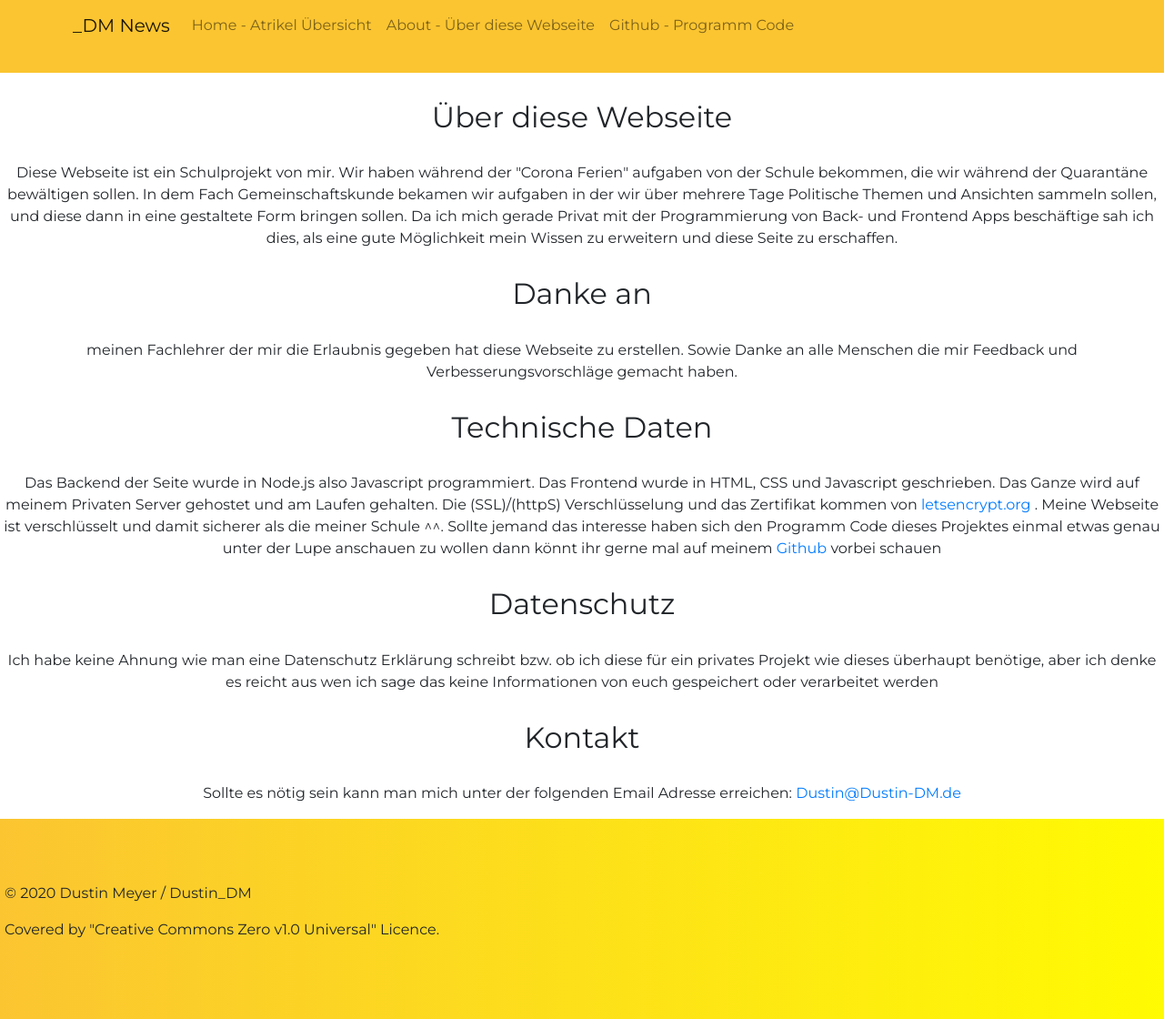
After one commit to DustdevDM/GK-School-Projekt, a Node project: template views/about.ejs in a window 1280 px wide. The commit adds this page. Shown: the whole page at 91% size. Run offline with Node 20 templates, Linux system fonts and the light colour scheme; the template is opened without the code that fills it, so the values that code supplies are empty; some libraries are stand-ins or nearby versions.

Commit message:
Add Artikel Page, About Page, Better Pics

```diff
--- a/public/css/style.css
+++ b/public/css/style.css
@@ -102,3 +102,32 @@ img {
     background-image: linear-gradient(to right, #7bfb31 0%, #02ff41 100%);
     text-decoration: none;
 }
+
+.artimg{
+    margin: 30px;
+    width: 1080;
+}
+
+.artimg img {
+    border-radius: 30px;
+}
+.title {
+    margin-top: 30px;
+text-align: center;
+}
+
+.arttext {
+    margin: 30px;
+}
+
+.artquelle {
+    color: gray;
+    text-decoration: none;
+    align-items: center;
+
+}
+
+.artquelle:hover {
+    color: #fbc531;
+    text-decoration: underline;
+}
--- /dev/null
+++ b/views/about.ejs
@@ -0,0 +1,39 @@
+<h2 class="title">
+    Über diese Webseite
+</h2>
+
+<p class="title">
+    Diese Webseite ist ein Schulprojekt von mir. Wir haben während der "Corona Ferien" aufgaben von der Schule bekommen, die wir während der Quarantäne bewältigen sollen. In dem Fach Gemeinschaftskunde bekamen wir aufgaben in der wir über mehrere Tage Politische Themen und Ansichten sammeln sollen, und diese dann in eine gestaltete Form bringen sollen. Da ich mich gerade Privat mit der Programmierung von Back- und Frontend Apps beschäftige sah ich dies, als eine gute Möglichkeit mein Wissen zu erweitern und diese Seite zu erschaffen.
+</p>
+
+<h2 class="title">
+    Danke an
+</h2>
+
+<p class="title">
+    meinen Fachlehrer der mir die Erlaubnis gegeben hat diese Webseite zu erstellen. Sowie Danke an alle Menschen die mir Feedback und Verbesserungsvorschläge gemacht haben.</p>
+
+
+    <h2 class="title">
+        Technische Daten
+    </h2>
+
+    <p class="title">
+        Das Backend der Seite wurde in Node.js also Javascript programmiert. Das Frontend wurde in HTML, CSS und Javascript geschrieben. Das Ganze wird auf meinem Privaten Server gehostet und am Laufen gehalten. Die (SSL)/(httpS) Verschlüsselung und das Zertifikat kommen von <a href="https://letsencrypt.org/de">letsencrypt.org</a> . Meine Webseite ist verschlüsselt und damit sicherer als die meiner Schule ^^. Sollte jemand das interesse haben sich den Programm Code dieses Projektes einmal etwas genau unter der Lupe anschauen zu wollen dann könnt ihr gerne mal auf meinem <a href="https://github.com/DustinDEV2more/GK-School-Projekt">Github</a> vorbei schauen
+    </p>
+
+    <h2 class="title">
+        Datenschutz
+    </h2>
+
+    <p class="title">
+        Ich habe keine Ahnung wie man eine Datenschutz Erklärung schreibt bzw. ob ich diese für ein privates Projekt wie dieses überhaupt benötige, aber ich denke es reicht aus wen ich sage das keine Informationen von euch gespeichert oder verarbeitet werden
+    </p>
+
+    <h2 class="title">
+        Kontakt
+    </h2>
+
+    <p class="title">
+        Sollte es nötig sein kann man mich unter der folgenden Email Adresse erreichen: <a href="mailto:Dustin@Dustin-DM.de">Dustin@Dustin-DM.de</a>
+    </p>
--- a/views/index.ejs
+++ b/views/index.ejs
@@ -15,7 +15,7 @@
         <div class="news_date"><span><%= n.date %></span></div>
         <h2 class="news_title"><%= n.t %> </h2>
         <p class="news_prewtext"><%= n.prevtxt %> [...]</p>
-        <a href="/<%= n.id %>" class="news_cta">Artikel öffnen [NOCH IN ARBEIT]</a>
+        <a href="news/<%= n.id %>" class="news_cta">Artikel öffnen</a>
     </div>
 </div>
 <% }) %>
--- a/views/layout.ejs
+++ b/views/layout.ejs
@@ -8,7 +8,7 @@
 
 		<!-- SRC -->
 	<script src="https://kit.fontawesome.com/948add3e8f.js" crossorigin="anonymous"></script>
-    <link href="css/style.css" rel="stylesheet">
+    <link href="/css/style.css" rel="stylesheet">
     <link rel="stylesheet" href="https://stackpath.bootstrapcdn.com/bootstrap/4.4.1/css/bootstrap.min.css" integrity="sha384-Vkoo8x4CGsO3+Hhxv8T/Q5PaXtkKtu6ug5TOeNV6gBiFeWPGFN9MuhOf23Q9Ifjh" crossorigin="anonymous">
     <!-- <link href="css/responsive.css" rel="stylesheet"> -->
 
@@ -16,7 +16,7 @@
     <script src="https://code.jquery.com/jquery-3.4.1.slim.min.js" integrity="sha384-J6qa4849blE2+poT4WnyKhv5vZF5SrPo0iEjwBvKU7imGFAV0wwj1yYfoRSJoZ+n" crossorigin="anonymous"></script>
 <script src="https://cdn.jsdelivr.net/npm/popper.js@1.16.0/dist/umd/popper.min.js" integrity="sha384-Q6E9RHvbIyZFJoft+2mJbHaEWldlvI9IOYy5n3zV9zzTtmI3UksdQRVvoxMfooAo" crossorigin="anonymous"></script>
 <script src="https://stackpath.bootstrapcdn.com/bootstrap/4.4.1/js/bootstrap.min.js" integrity="sha384-wfSDF2E50Y2D1uUdj0O3uMBJnjuUD4Ih7YwaYd1iqfktj0Uod8GCExl3Og8ifwB6" crossorigin="anonymous"></script>
-    <link rel="icon" type="image/png" href="images/icon.png" sizes="96x96">
+    <link rel="icon" type="image/png" href="/images/icon.png" sizes="96x96">
 
 
 
@@ -37,13 +37,13 @@
                 <div class="collapse navbar-collapse" id="navbarSupportedContent">
                   <ul class="navbar-nav mr-auto">
                     <li class="nav-item">
-                      <a class="nav-link" href="/">Home</a>
+                      <a class="nav-link" href="/">Home - Atrikel Übersicht</a>
                     </li>
                     <li class="nav-item">
-                      <a class="nav-link" href="/about">Über</a>
+                      <a class="nav-link" href="/about">About - Über diese Webseite</a>
                     </li>
                     <li class="nav-item">
-                        <a class="nav-link" href="https://github.com/DustinDEV2more/GK-School-Projekt">Github</a>
+                        <a class="nav-link" href="https://github.com/DustinDEV2more/GK-School-Projekt">Github - Programm Code</a>
                       </li>
                   </ul>
                 </div>
```
Also changed, not shown: views/404.ejs (added, +13 -0 lines), views/artikel.ejs (added, +16 -0 lines), webmain.js (+11 -1 lines), public/images/Hamsterkäufe-gehen-zurück.jpg, public/images/US-AB.jpg, public/images/black-metal-wire-fence-near-brown-concrete-building-3993513.jpg.
